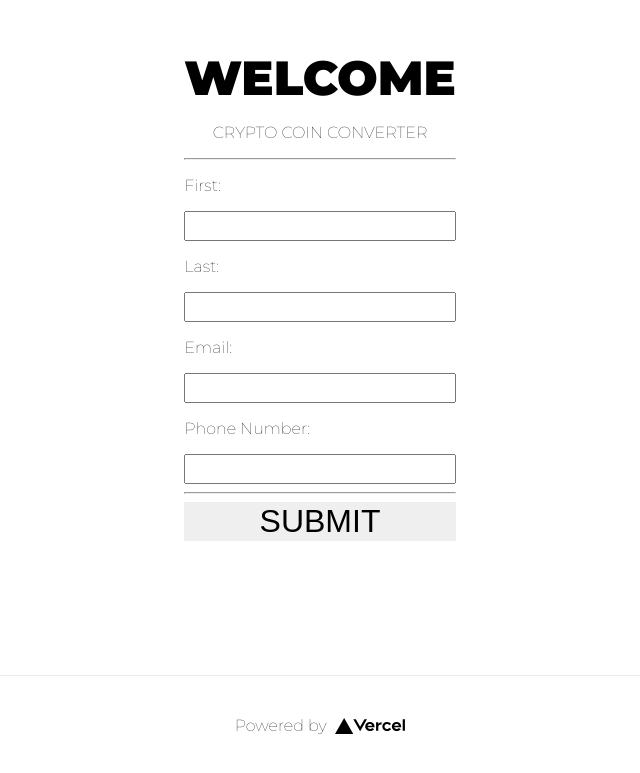
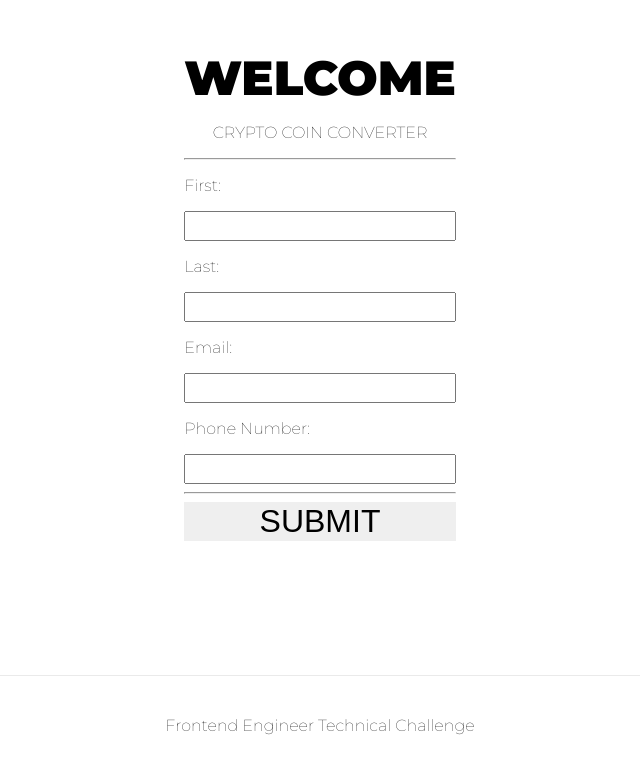
Before and after one commit to axelobscura/crypto-coins, a Next.js app: page / in a window 1280 px wide. Shown: the part 125-898 px from the top of the page, without its empty margins (320-960 px from the left). Built offline with nearby package versions, Linux system fonts and the light colour scheme.

Commit message:
Fetching data from api

```diff
--- a/pages/components/Layout.js
+++ b/pages/components/Layout.js
@@ -13,14 +13,7 @@ export default function Layout ({children}){
       {children}
 
       <footer className={styles.footer}>
-        <a
-          href="https://vercel.com?utm_source=create-next-app&utm_medium=default-template&utm_campaign=create-next-app"
-          target="_blank"
-          rel="noopener noreferrer"
-        >
-          Powered by{' '}
-          <img src="/vercel.svg" alt="Vercel Logo" className={styles.logo} />
-        </a>
+        <p>Frontend Engineer Technical Challenge</p>
       </footer>
     </>
   )
--- a/pages/index.js
+++ b/pages/index.js
@@ -23,7 +23,14 @@ export default function Home() {
     setEmail(email);
     let phone = e.target[2].value;
     setPhone(phone);
-  }
+    router.push({
+      pathname: '/dashboard',
+      query: {
+        firstname: firstname,
+        lastname: lastname
+      }
+    });
+  };
 
   console.log(firstname);
 
```
Also changed, not shown: pages/dashboard.js (added, +35 -0 lines).
